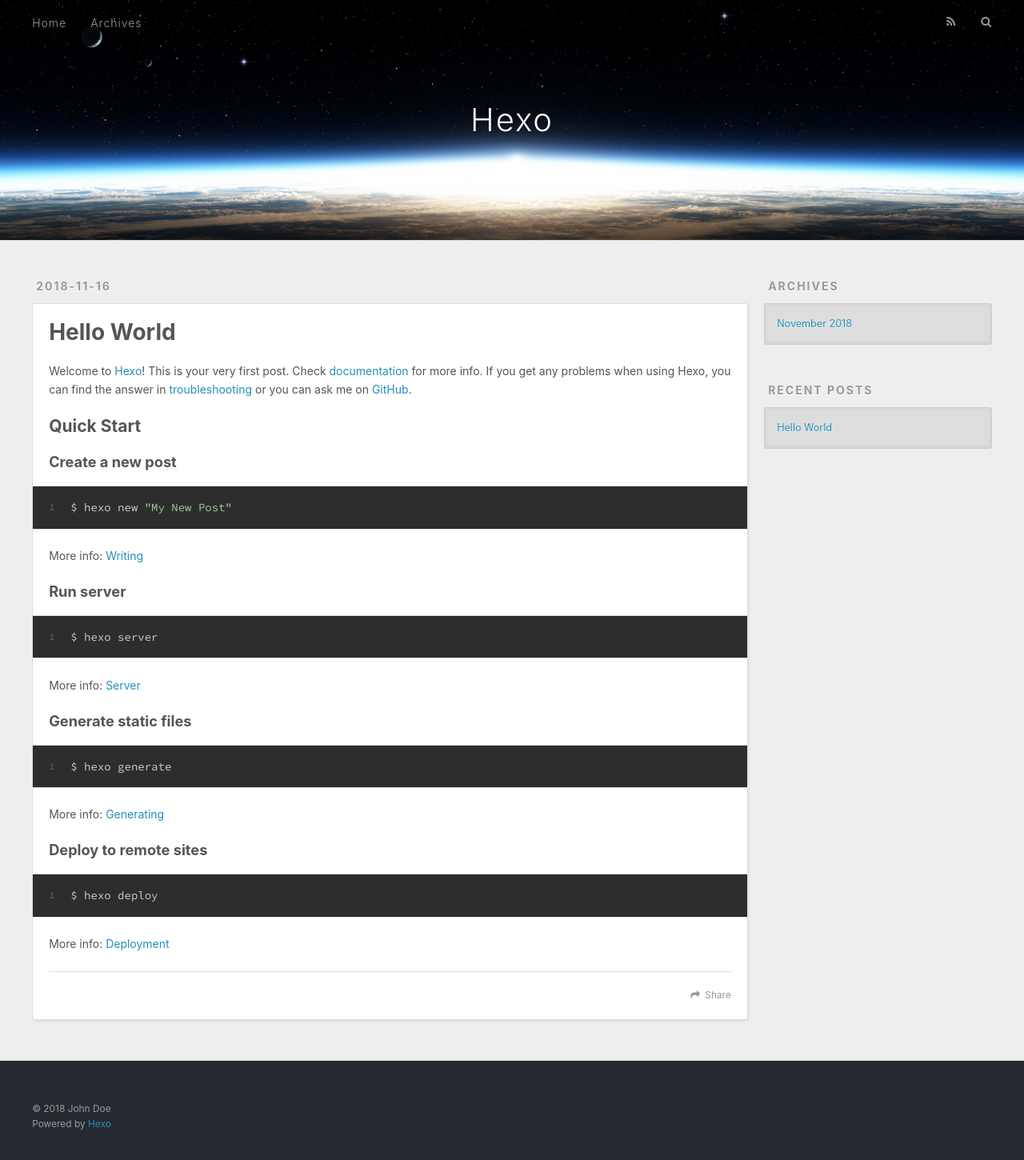
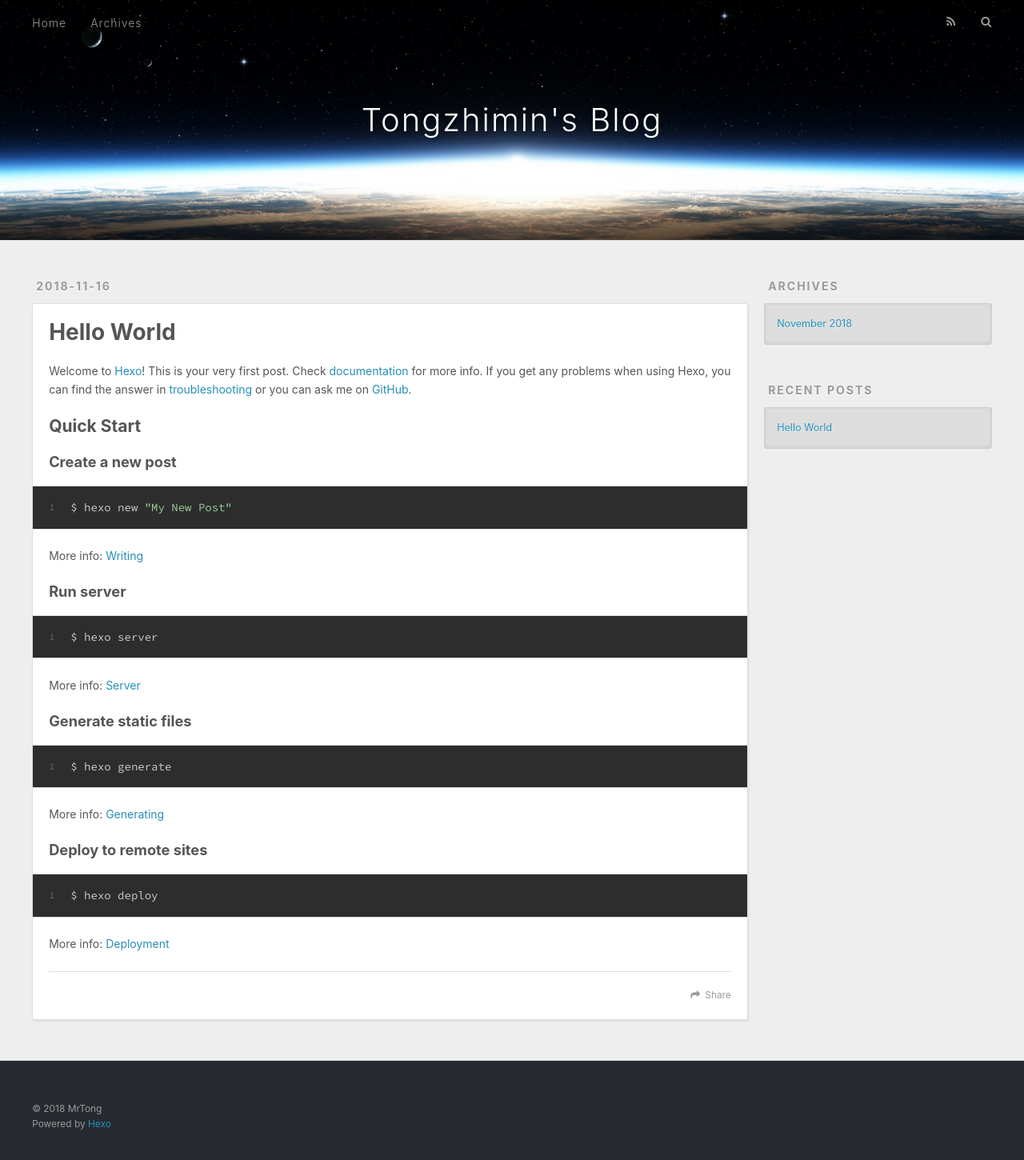
Before and after one commit to BrongMrTong/BrongMrTong, a plain HTML site: page index.html in a window 1280 px wide. Shown: the whole page at 80% size. Drawn offline with nearby package versions, Linux system fonts and the light colour scheme.

Commit message:
Site updated: 2018-11-16 16:47:42

```diff
--- a/index.html
+++ b/index.html
@@ -5,17 +5,17 @@
 
 
 
-  <title>Hexo</title>
+  <title>Tongzhimin&#39;s Blog</title>
   <meta name="viewport" content="width=device-width, initial-scale=1, maximum-scale=1">
   <meta property="og:type" content="website">
-<meta property="og:title" content="Hexo">
+<meta property="og:title" content="Tongzhimin&#39;s Blog">
 <meta property="og:url" content="http://yoursite.com/index.html">
-<meta property="og:site_name" content="Hexo">
+<meta property="og:site_name" content="Tongzhimin&#39;s Blog">
 <meta property="og:locale" content="default">
 <meta name="twitter:card" content="summary">
-<meta name="twitter:title" content="Hexo">
+<meta name="twitter:title" content="Tongzhimin&#39;s Blog">
 
-    <link rel="alternate" href="/atom.xml" title="Hexo" type="application/atom+xml">
+    <link rel="alternate" href="/atom.xml" title="Tongzhimin&#39;s Blog" type="application/atom+xml">
 
 
     <link rel="icon" href="/favicon.png">
@@ -34,7 +34,7 @@
   <div id="header-outer" class="outer">
     <div id="header-title" class="inner">
       <h1 id="logo-wrap">
-        <a href="/" id="logo">Hexo</a>
+        <a href="/" id="logo">Tongzhimin&#39;s Blog</a>
       </h1>
 
     </div>
@@ -97,7 +97,7 @@
 
     </div>
     <footer class="article-footer">
-      <a data-url="http://yoursite.com/2018/11/16/hello-world/" data-id="cjojpgp4c0000lstuswm98t3r" class="article-share-link">Share</a>
+      <a data-url="http://yoursite.com/2018/11/16/hello-world/" data-id="cjojs5zlv0000tctubpjp49gn" class="article-share-link">Share</a>
 
 
     </footer>
@@ -153,7 +153,7 @@
 
   <div class="outer">
     <div id="footer-info" class="inner">
-      &copy; 2018 John Doe<br>
+      &copy; 2018 MrTong<br>
       Powered by <a href="http://hexo.io/" target="_blank">Hexo</a>
     </div>
   </div>
```
Also changed, not shown: 2018/11/16/hello-world/index.html (+6 -6 lines), archives/2018/11/index.html (+7 -7 lines), archives/2018/index.html (+7 -7 lines), archives/index.html (+7 -7 lines).
